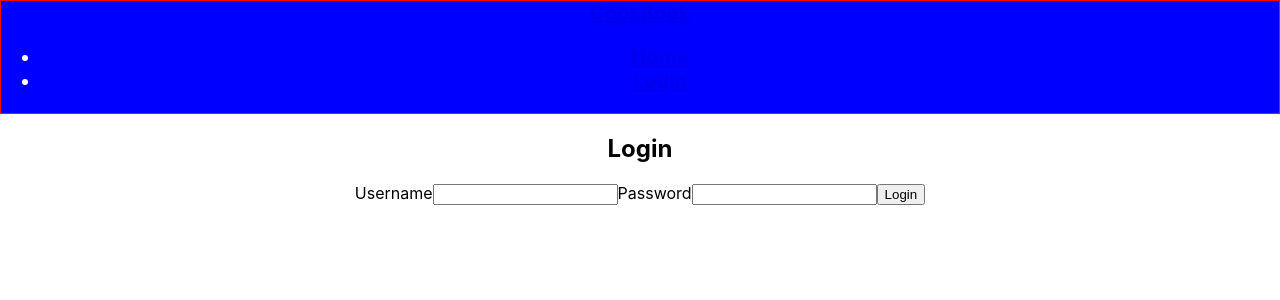
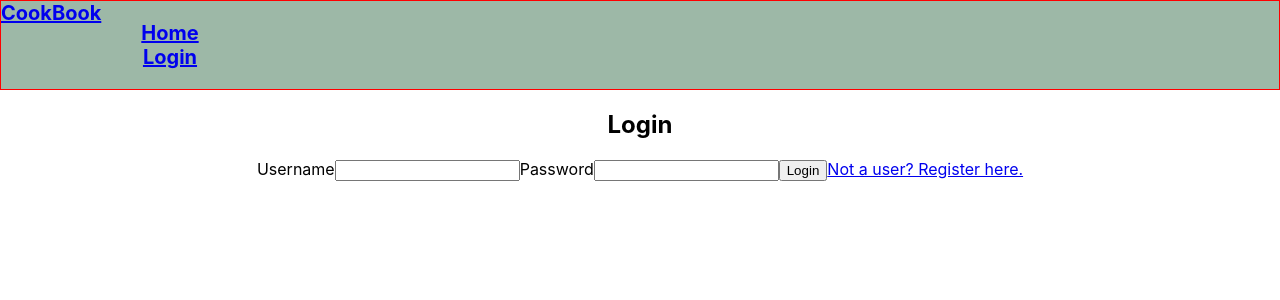
Before and after one commit to NathanVik/cookbook, a React (Create React App) app in the folder react_book/: page /login in a window 1280 px wide. Shown: the top 300 px of the page. Built offline with nearby package versions, Linux system fonts and the light colour scheme.

Commit message:
work on navbar

```diff
--- a/react_book/src/App.css
+++ b/react_book/src/App.css
@@ -1,3 +1,8 @@
+/* Variables */
+:root {
+  --primary: #9db8a7;
+}
+
 .App {
   text-align: center;
 }
--- a/react_book/src/App.js
+++ b/react_book/src/App.js
@@ -1,6 +1,7 @@
 import './App.css';
 import NavBar from "./components/navBar";
 import Home from './components/home';
+import LandingPage from "./components/landingPage";
 import Login from './components/login';
 
 import { BrowserRouter, Route, Switch } from "react-router-dom"
@@ -12,7 +13,7 @@ function App() {
         <NavBar></NavBar>
 
         <Switch>
-          <Route path="/" exact component={Home}></Route>
+          <Route path="/" exact component={LandingPage}></Route>
           <Route path="/home" exact component={Home}></Route>
           <Route path="/login" exact component={Login}></Route>
         </Switch>
--- a/react_book/src/components/landingPage.jsx
+++ b/react_book/src/components/landingPage.jsx
@@ -1 +1,14 @@
 import React, { Component } from 'react';
+
+
+class LandingPage extends Component {
+    render() {
+        return (
+            <div>
+                <h1>Top Recipes of The Week</h1>
+            </div>
+        );
+    }
+}
+
+export default LandingPage;
--- a/react_book/src/components/login.jsx
+++ b/react_book/src/components/login.jsx
@@ -1,4 +1,6 @@
 import React, { Component } from 'react';
+
+import { Link } from "react-router-dom";
 
 class Login extends Component {
     render() {
@@ -13,6 +15,8 @@ class Login extends Component {
             <input type="password" name="password"></input>
 
             <button className="register">Login</button>
+
+            <Link className="nav-link active" to="/home">Not a user? Register here.</Link>
         </div>
         );
     }
--- a/react_book/src/components/navBar.css
+++ b/react_book/src/components/navBar.css
@@ -1,7 +1,23 @@
-nav {
+.navbar {
     font-size: 20px;
     font-weight: bold;
     color: white;
-    background-color: blue;
+    background-color: var(--primary);
     border: 1px solid red;
+    display: flex;
+
 }
+
+.navigation {
+    display: flex;
+    flex-wrap: wrap;
+}
+
+.navbar ul {
+    list-style: none;
+}
+
+.nav .nav-link {
+    text-decoration: none;
+    display: block;
+}
--- a/react_book/src/components/navBar.jsx
+++ b/react_book/src/components/navBar.jsx
@@ -5,11 +5,11 @@ import { Link } from "react-router-dom";
 class NavBar extends Component {
     render() {
         return (
-            <nav>
-                <div>
+            <nav className="navbar">
+                <div className="navigation">
                     <Link className="navbar-brand" to="/">CookBook</Link>
 
-                    <ul>
+                    <ul className="menu">
                         <li>
                             <Link className="nav-link" to="/home">
                                 Home
```
